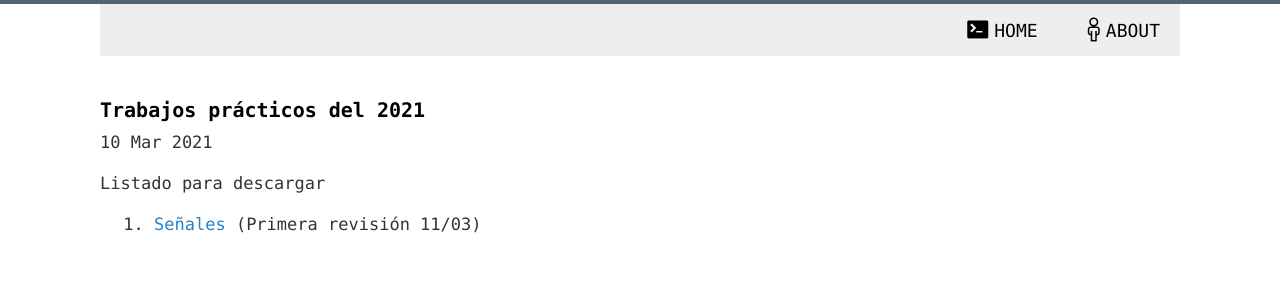
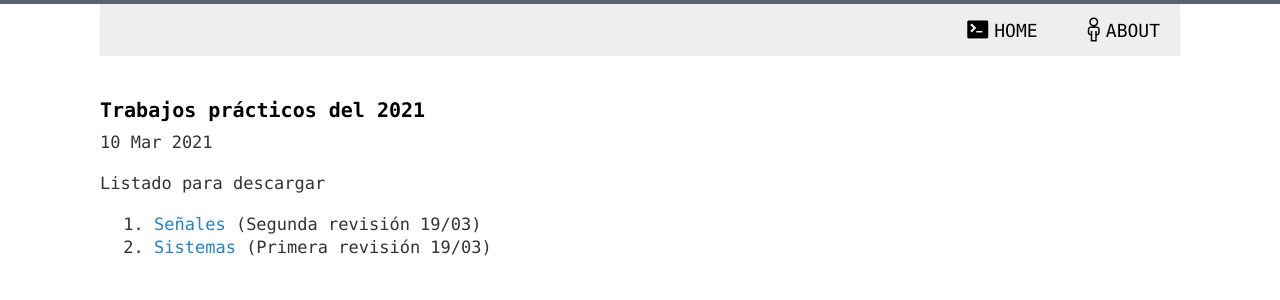
Before and after one commit to 1nv1/UTN-FRN-ASS, a Jekyll site: the page built from _posts/2021-03-10-TPs2021.markdown, in a window 1280 px wide. Shown: the top 300 px of the page. Built offline with Jekyll 4.4.1, drawn with Linux system fonts in a browser that asks for light colours; comment, search, counter and statistics services are not loaded.

Commit message:
Updated TP's list of 2021

```diff
--- a/_posts/2021-03-10-TPs2021.markdown
+++ b/_posts/2021-03-10-TPs2021.markdown
@@ -9,4 +9,5 @@ categories:
 
 Listado para descargar
 
-1. <a href="https://drive.google.com/file/d/1CizWXGWMDYgzeDeNCZhSFkwJH4Ruy-WG/view?usp=sharing" target="_blank">Señales</a> (Primera revisión 11/03)
+1. <a href="https://drive.google.com/file/d/1TPl5X_-w-ecAp8w4WegbrmNN8b99zp6I/view?usp=sharing" target="_blank">Señales</a> (Segunda revisión 19/03)
+2. <a href="https://drive.google.com/file/d/1kynmUM_9wHDZoa6use1C4pjN-hZPFQQr/view?usp=sharing" target="_blank">Sistemas</a> (Primera revisión 19/03)
```
